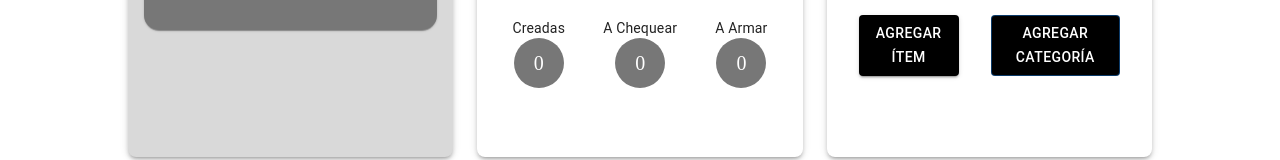
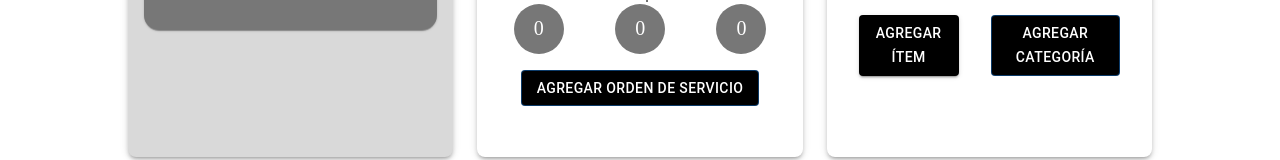
Before and after one commit to SRV-solutions/ESTE, a React (Vite) app in the folder front/: page / in a window 1280 px wide. Shown: the part 549-709 px from the top of the page. Built offline with nearby package versions, Linux system fonts and the light colour scheme; no server answers; sample sign-in values are in the browser's storage.

Commit message:
add data in route profile

```diff
--- a/front/src/Components/Home.jsx
+++ b/front/src/Components/Home.jsx
@@ -215,6 +215,14 @@ const Home = () => {
                 </Box>
             </Box>
           </Box>
+          <Button
+              sx={{ margin: 2, color: 'white', backgroundColor: 'black' }}
+              variant="outlined"
+              color="primary"
+              onClick={() => navigate('/service-orders/new')}
+            >
+              Agregar Orden de Servicio
+            </Button>
         </CardContent>
       </Card>
 
```
